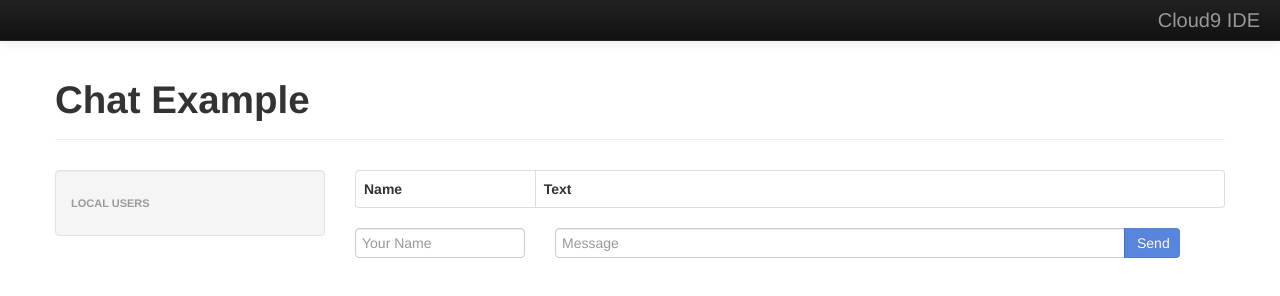
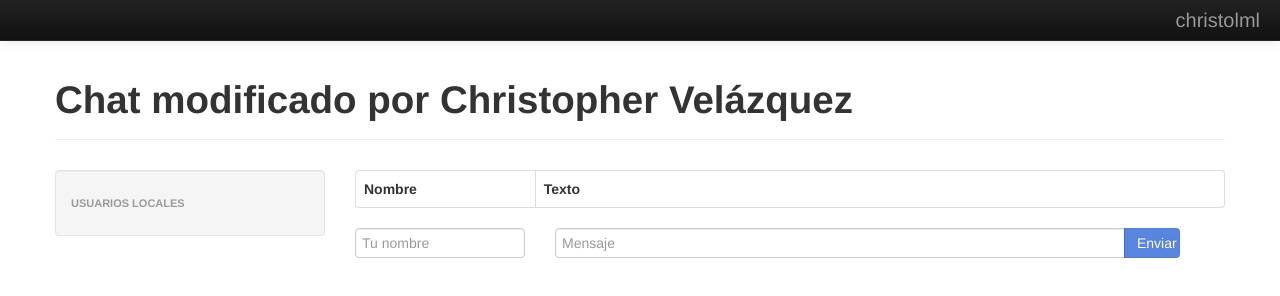
Before and after one commit to Christolml/Practica2-Velazquez, a website: page client/index.html in a window 1280 px wide. Drawn offline with nearby package versions, Linux system fonts and the light colour scheme; no server answers.

Commit message:
Se actualizaron etiquetas de inglés a español

```diff
--- a/client/index.html
+++ b/client/index.html
@@ -1,7 +1,7 @@
 <!doctype html>
 <html lang="en" ng-app>
   <head>
-    <title>Chat Example</title>
+    <title>Chat con express y socket.io</title>
     <meta name="viewport" content="width=device-width, initial-scale=1.0">
     <link rel="stylesheet" href="/css/bootstrap.min.css">
     <link rel="stylesheet" href="/css/bootstrap-responsive.min.css">
@@ -34,8 +34,8 @@
         });
 
         $scope.send = function send() {
-          console.log('Sending message:', $scope.text);
-          socket.emit('message', $scope.text);
+          console.log('Enviando mensaje:', $scope.text);
+          socket.emit('mensaje', $scope.text);
           $scope.text = '';
         };
 
@@ -50,17 +50,17 @@
       <div class="navbar navbar-fixed-top navbar-inverse">
         <div class="navbar-inner">
           <div class="pull-right">
-            <a href="https://c9.io" class="brand">Cloud9 IDE</a>
+            <a href="github.com/Christolml" class="brand">christolml</a>
           </div>
         </div>
       </div>
       <div class="page-header">
-        <h1>Chat Example</h1>
+        <h1>Chat modificado por Christopher Velázquez</h1>
       </div>
       <div class="row">
         <div class="span3">
           <ul class="nav nav-list well">
-            <li class="nav-header">Local Users</li>
+            <li class="nav-header">Usuarios locales</li>
             <li ng-repeat="user in roster" ng-bind="user">
             </li>
           </ul>
@@ -69,8 +69,8 @@
           <table class="table table-striped table-bordered">
             <thead>
               <tr>
-                <th class="span2">Name</th>
-                <th class="span7">Text</th>
+                <th class="span2">Nombre</th>
+                <th class="span7">Texto</th>
               </tr>
             </thead>
             <tbody>
@@ -82,10 +82,10 @@
           </table>
           <div class="row controls">
             <form ng-submit="send()">
-              <div class="span2"><input type="text" class="input-block-level" ng-model="name" ng-change="setName()" placeholder="Your Name"></div>
+              <div class="span2"><input type="text" class="input-block-level" ng-model="name" ng-change="setName()" placeholder="Tu nombre"></div>
               <div class="input-append span7">
-                <input type="text" class="span6" ng-model="text" placeholder="Message">
-                <input type="submit" class="span1 btn btn-primary" value="Send" ng-disabled="!text">
+                <input type="text" class="span6" ng-model="text" placeholder="Mensaje">
+                <input type="submit" class="span1 btn btn-primary" value="Enviar" ng-disabled="!text">
               </div>
             </form>
           </div>
```
